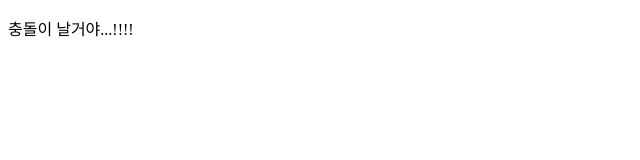
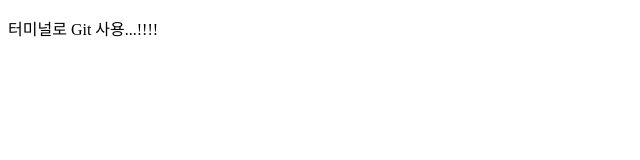
Before and after one commit to jungheeYoo/GitInitTest3, a plain HTML site: page index.html in a window 1280 px wide. Shown: the full height of the page, 0-640 px from the left. Drawn offline with Linux system fonts and the light colour scheme.

Commit message:
터미널에서 커밋

```diff
--- a/index.html
+++ b/index.html
@@ -6,6 +6,6 @@
     <title>이건 새로운 기능!!</title>
   </head>
   <body>
-    <p>충돌이 날거야...!!!!</p>
+    <p>터미널로 Git 사용...!!!!</p>
   </body>
 </html>
```
